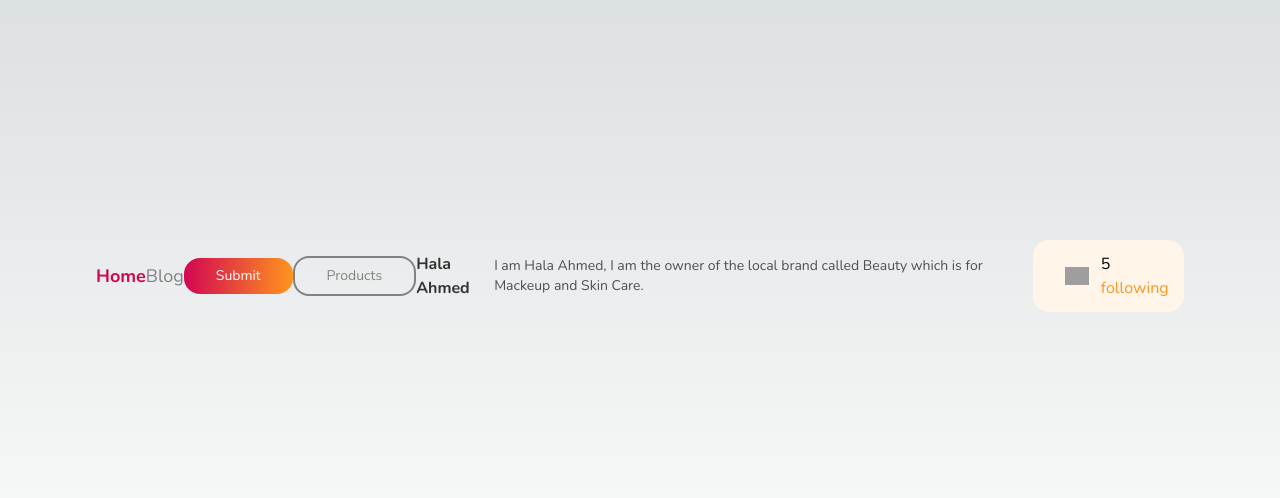
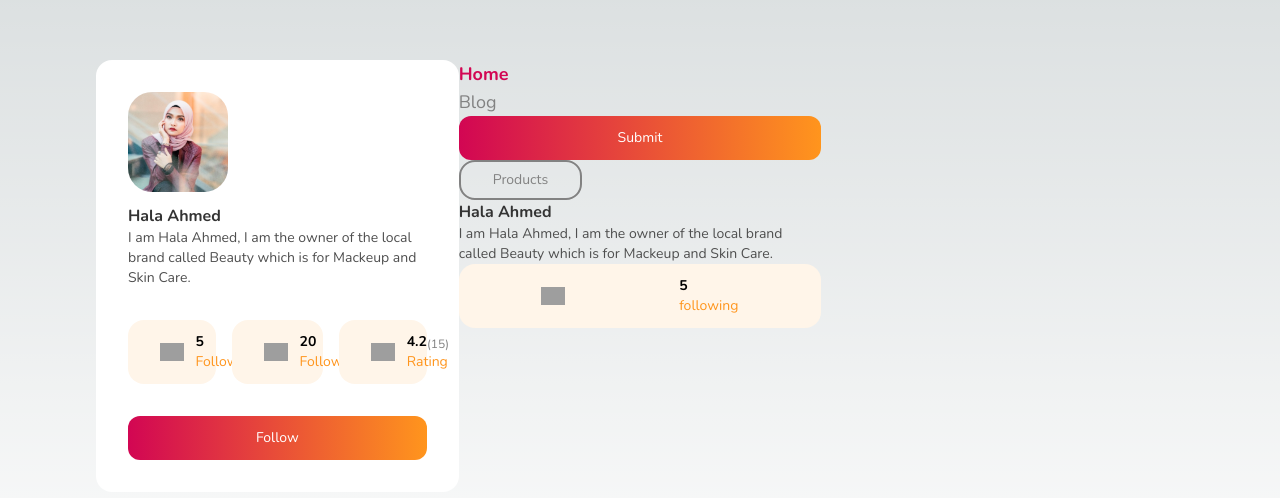
Before and after one commit to KhaledMowafy/mazaady-static, a Next.js app: page / in a window 1280 px wide. Shown: the part 124-622 px from the top of the page. Built offline with nearby package versions, Linux system fonts and the light colour scheme; grey boxes are pictures that could not be loaded.

Commit message:
feat(profile card): add profile card molecule

```diff
--- a/src/app/page.js
+++ b/src/app/page.js
@@ -6,7 +6,7 @@ import HThree from "@/components/atoms/HThree";
 import Links from "@/components/atoms/Links";
 import InfoCard from "@/components/atoms/InfoCard";
 import profile from "@/components/assets/profile.svg";
-
+import ProfileCard from "@/components/molecules/ProfileCard";
 const nunito = Nunito({
   subsets: ['latin'],
   weight: ['400', '700']
@@ -14,6 +14,11 @@ const nunito = Nunito({
 export default function Home() {
   return (
     <main className={`flex min-h-screen items-center justify-between p-24 ${nunito.className}`}>
+      <div className="flex">
+      <div className="w-4/12">
+          <ProfileCard/>
+       </div>
+        <div className="w-4/12">
         <Links className="text-pink font-bold">
           Home
         </Links>
@@ -27,6 +32,9 @@ export default function Home() {
         </HThree>
         <Text>I am Hala Ahmed, I am the owner of the local brand called Beauty which is for Mackeup and Skin Care.</Text>
         <InfoCard img="/profile.svg" Bnumber={5} text='following' />
+        </div>
+        </div>
+
     </main>
   );
 }
--- a/src/components/atoms/Button.js
+++ b/src/components/atoms/Button.js
@@ -2,7 +2,7 @@ import React from 'react'
 
 function Button({children, className}) {
   return (
-        <button className="bg-gradient-to-r from-pink to-yellow rounded-2xl px-8 py-2 text-white text-sm">
+        <button className="bg-gradient-to-r from-pink to-yellow rounded-xl px-8 py-3 text-white text-sm w-full">
             {children}
         </button>
   )
--- a/src/components/atoms/InfoCard.js
+++ b/src/components/atoms/InfoCard.js
@@ -3,16 +3,16 @@ import Image from 'next/image'
 
 function InfoCard({img, Bnumber, Snumber='', text}) {
   return (
-    <div className="p-3 bg-yellowish flex px-8 items-center justify-around rounded-2xl">
+    <div className="p-3 bg-yellowish flex px-8 items-center justify-around rounded-2xl w-full ">
         <Image src={img} alt={`${text}`} width={24} height={24}/>
         <div className="flex flex-col justify-center items-start ml-3">
             <div className="flex w-full items-end justify-between">
-                <p>{Bnumber}</p>
+                <p className="text-sm font-bold">{Bnumber}</p>
                 {Snumber!==''? (
-                   <p className="text-gray text-sm"> ( {Snumber} ) </p>
+                   <p className="text-gray text-xs">({Snumber})</p>
                 ):''}
             </div>
-            <p className="text-dark-yellow">{text}</p>
+            <p className="text-dark-yellow text-sm">{text}</p>
         </div>
     </div>
   )
--- /dev/null
+++ b/src/components/molecules/ProfileCard.js
@@ -0,0 +1,32 @@
+import React from 'react'
+import Image from 'next/image'
+import HThree from '../atoms/HThree'
+import Text from '../atoms/Text'
+import InfoCard from '../atoms/InfoCard'
+import Button from '../atoms/Button'
+
+function ProfileCard() {
+  return (
+    <div className="bg-white rounded-2xl h-auto px-8 py-8">
+        <div className="flex w-full flex-col justify-start mb-3">
+        <Image src='/profile-img.svg' alt="profile image" width={100} height={100}/>
+        </div>
+        <HThree>Hala Ahmed</HThree>
+        <Text>I am Hala Ahmed, I am the owner of the local brand called Beauty which is for Mackeup and Skin Care.</Text>
+        <div className="w-full flex justify-between mt-8 mb-8">
+            <div className="w-4/12 pr-3">
+            <InfoCard img='/profile.svg' Bnumber={5} text='Following'/>
+            </div>
+            <div className="w-4/12 pl-1 pr-1">
+            <InfoCard img='/profile.svg' Bnumber={20} text='Followers'/>
+            </div>
+            <div className="w-4/12 pl-3">
+            <InfoCard img='/profile.svg' Bnumber={4.2} Snumber={15} text='Rating'/>
+            </div>
+        </div>
+        <Button>Follow</Button>
+    </div>
+  )
+}
+
+export default ProfileCard
```
Also changed, not shown: public/profile-img.svg (added).
